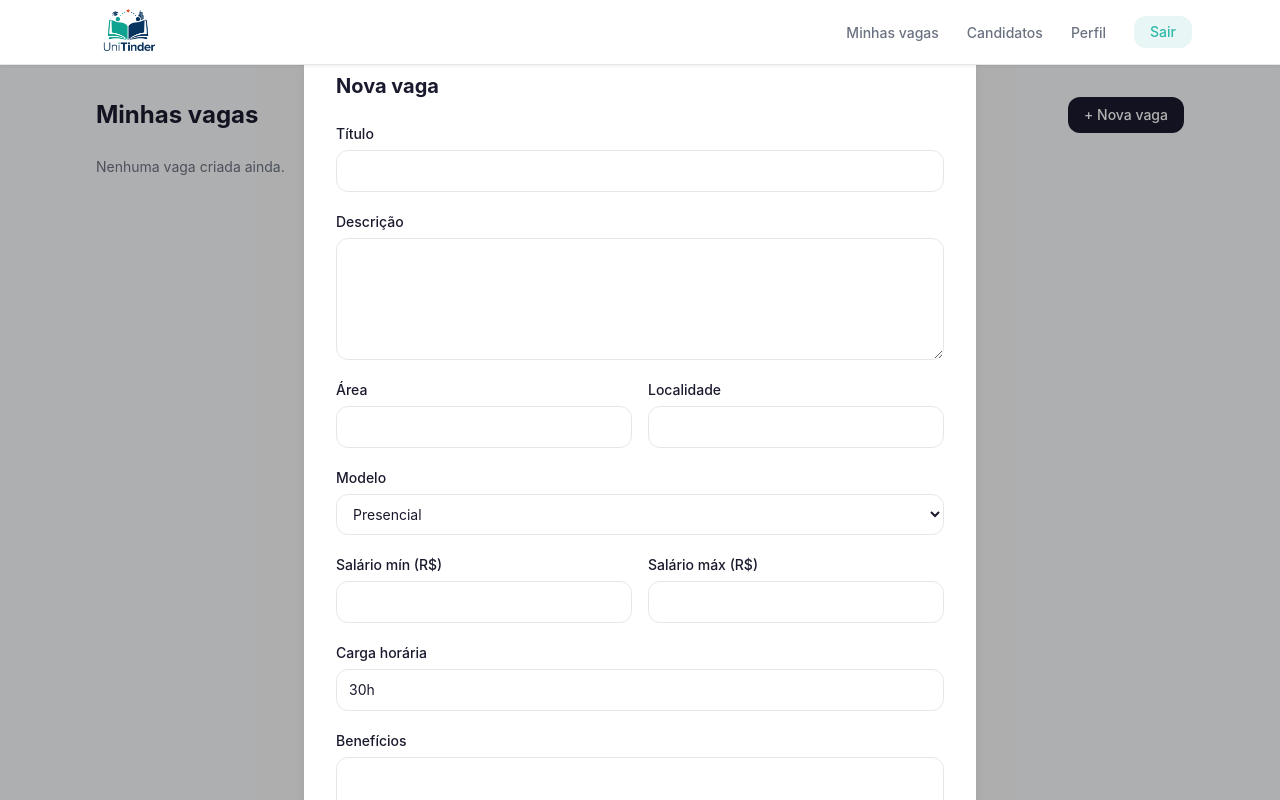
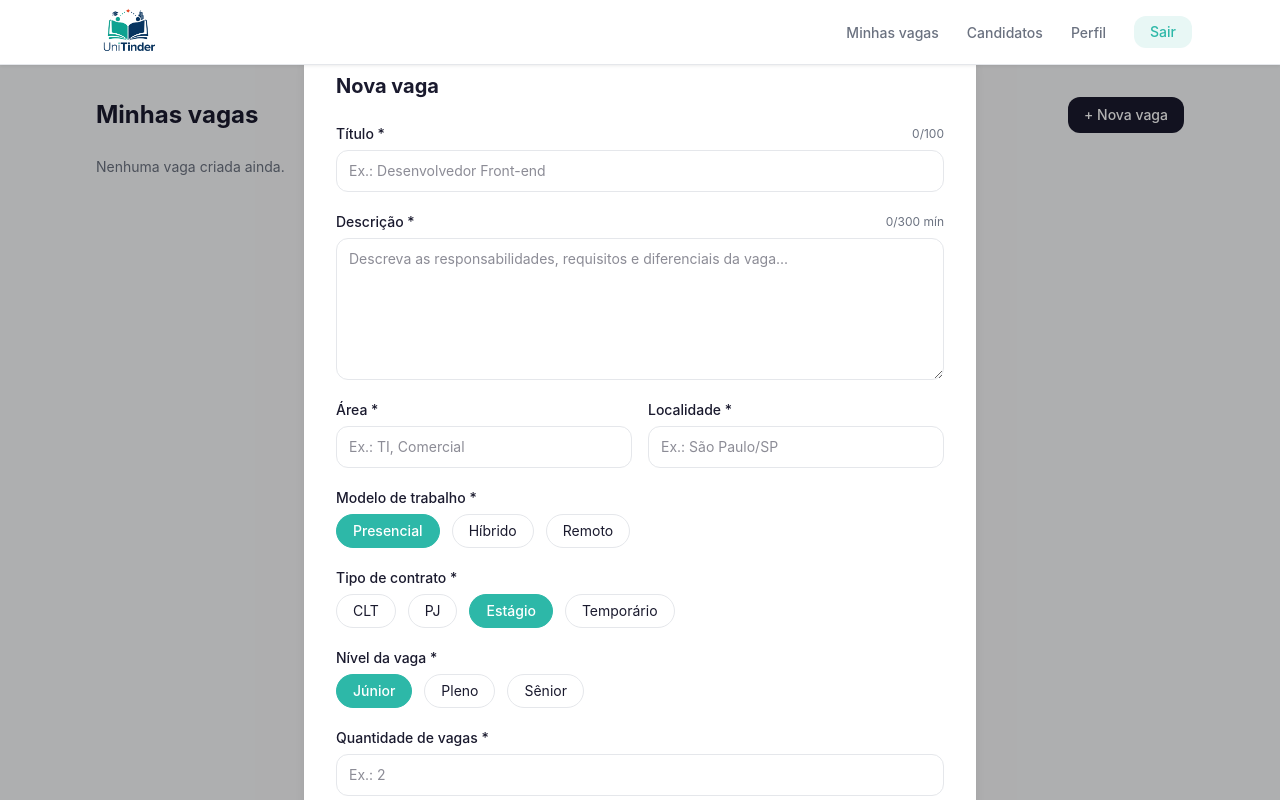
Before and after one commit to ProcessAI/unitinder, a React (Vite) app in the folder apps/web/: page /empresa in a window 1280 px wide. Both pictures are taken after a click on the button "+ Nova vaga". Built offline with nearby package versions, Linux system fonts and the light colour scheme.

Commit message:
mudanças nos campos de criação de vaga

```diff
--- a/apps/web/src/pages/empresa/MinhasVagas/index.tsx
+++ b/apps/web/src/pages/empresa/MinhasVagas/index.tsx
@@ -7,7 +7,10 @@ const SKILLS = [
   'Python', 'React', 'SQL', 'Trabalho em equipe', 'TypeScript', 'UX/UI Design',
 ]
 
-const WORK_MODELS = ['Presencial', 'Remoto', 'Híbrido']
+const WORK_MODELS = ['Presencial', 'Híbrido', 'Remoto']
+const CONTRACT_TYPES = ['CLT', 'PJ', 'Estágio', 'Temporário']
+const LEVELS = ['Júnior', 'Pleno', 'Sênior']
+const EDUCATION_LEVELS = ['Médio', 'Técnico', 'Superior']
 
 interface Vaga {
   id: string
@@ -16,11 +19,22 @@ interface Vaga {
   area: string
   localidade: string
   modelo: string
+  tipoContrato: string
+  nivel: string
   salarioMin: string
   salarioMax: string
+  quantidadeVagas: string
+  prazoCandidatura: string
+  beneficios: string
   cargaHoraria: string
-  beneficios: string
+  horarioTrabalho: string
+  escolaridade: string
+  experienciaMinima: string
+  pcd: string
   habilidades: string[]
+  status: 'Ativa' | 'Inativa'
+  dataPublicacao: string
+  dataAtualizacao: string
   matches: number
 }
 
@@ -30,10 +44,18 @@ interface FormData {
   area: string
   localidade: string
   modelo: string
+  tipoContrato: string
+  nivel: string
   salarioMin: string
   salarioMax: string
+  quantidadeVagas: string
+  prazoCandidatura: string
+  beneficios: string
   cargaHoraria: string
-  beneficios: string
+  horarioTrabalho: string
+  escolaridade: string
+  experienciaMinima: string
+  pcd: string
   habilidades: string[]
 }
 
@@ -43,18 +65,67 @@ const emptyForm: FormData = {
   area: '',
   localidade: '',
   modelo: 'Presencial',
+  tipoContrato: 'Estágio',
+  nivel: 'Júnior',
   salarioMin: '',
   salarioMax: '',
-  cargaHoraria: '30h',
+  quantidadeVagas: '',
+  prazoCandidatura: '',
   beneficios: '',
+  cargaHoraria: '',
+  horarioTrabalho: '',
+  escolaridade: '',
+  experienciaMinima: '',
+  pcd: 'Não',
   habilidades: [],
+}
+
+type FormErrors = Partial<Record<keyof FormData, string>>
+
+function validate(form: FormData): FormErrors {
+  const errors: FormErrors = {}
+
+  if (!form.titulo.trim()) {
+    errors.titulo = 'Obrigatório.'
+  } else if (form.titulo.trim().length < 5) {
+    errors.titulo = 'Mínimo 5 caracteres.'
+  } else if (form.titulo.trim().length > 100) {
+    errors.titulo = 'Máximo 100 caracteres.'
+  }
+
+  if (!form.descricao.trim()) {
+    errors.descricao = 'Obrigatório.'
+  } else if (form.descricao.trim().length < 300) {
+    errors.descricao = `Mínimo 300 caracteres. (${form.descricao.trim().length}/300)`
+  }
+
+  if (!form.area.trim()) errors.area = 'Obrigatório.'
+  if (!form.localidade.trim()) errors.localidade = 'Obrigatório.'
+
+  if (!form.quantidadeVagas || parseInt(form.quantidadeVagas) < 1) {
+    errors.quantidadeVagas = 'Informe um número inteiro maior que 0.'
+  }
+
+  if (form.salarioMin && form.salarioMax) {
+    if (parseFloat(form.salarioMin) > parseFloat(form.salarioMax)) {
+      errors.salarioMin = 'O salário mínimo não pode ser maior que o máximo.'
+    }
+  }
+
+  return errors
 }
 
 export function MinhasVagas() {
   const [vagas, setVagas] = useState<Vaga[]>([])
   const [showModal, setShowModal] = useState(false)
   const [form, setForm] = useState<FormData>(emptyForm)
+  const [errors, setErrors] = useState<FormErrors>({})
   const [alert, setAlert] = useState<{ type: 'success' | 'error'; message: string } | null>(null)
+
+  function set<K extends keyof FormData>(key: K, value: FormData[K]) {
+    setForm(prev => ({ ...prev, [key]: value }))
+    setErrors(prev => ({ ...prev, [key]: undefined }))
+  }
 
   function toggleHabilidade(skill: string) {
     setForm(prev => ({
@@ -66,36 +137,49 @@ export function MinhasVagas() {
   }
 
   function handlePublicar() {
-    if (!form.titulo.trim()) {
-      setAlert({ type: 'error', message: 'O título é obrigatório.' })
+    const errs = validate(form)
+    if (Object.keys(errs).length > 0) {
+      setErrors(errs)
+      setAlert({ type: 'error', message: 'Corrija os erros antes de publicar.' })
+      setTimeout(() => setAlert(null), 4000)
       return
     }
 
+    const now = new Date().toISOString()
     const nova: Vaga = {
       id: crypto.randomUUID(),
-      titulo: form.titulo,
-      descricao: form.descricao,
-      area: form.area,
-      localidade: form.localidade,
-      modelo: form.modelo,
-      salarioMin: form.salarioMin,
-      salarioMax: form.salarioMax,
-      cargaHoraria: form.cargaHoraria,
-      beneficios: form.beneficios,
-      habilidades: form.habilidades,
+      ...form,
+      status: 'Ativa',
+      dataPublicacao: now,
+      dataAtualizacao: now,
       matches: 0,
     }
 
     setVagas(prev => [nova, ...prev])
     setForm(emptyForm)
+    setErrors({})
     setShowModal(false)
     setAlert({ type: 'success', message: 'Vaga publicada!' })
     setTimeout(() => setAlert(null), 4000)
   }
 
   function handleExcluir(id: string) {
-    setVagas(prev => prev.filter(v => v.id !== id))
+    setVagas(prev =>
+      prev.map(v =>
+        v.id === id
+          ? { ...v, status: 'Inativa', dataAtualizacao: new Date().toISOString() }
+          : v
+      )
+    )
   }
+
+  function handleCancelar() {
+    setShowModal(false)
+    setForm(emptyForm)
+    setErrors({})
+  }
+
+  const vagasAtivas = vagas.filter(v => v.status === 'Ativa')
 
   return (
     <div className="relative">
@@ -115,20 +199,28 @@ export function MinhasVagas() {
         </button>
       </div>
 
-      {vagas.length === 0 ? (
+      {vagasAtivas.length === 0 ? (
         <p className="text-[var(--color-text-muted)] text-sm">Nenhuma vaga criada ainda.</p>
       ) : (
         <div className="flex flex-col gap-4">
-          {vagas.map(vaga => (
+          {vagasAtivas.map(vaga => (
             <div key={vaga.id} className="bg-white border border-[var(--color-border)] rounded-xl p-5">
               <div className="flex items-start justify-between">
                 <div className="flex-1">
-                  <h2 className="font-semibold text-[var(--color-text)]">{vaga.titulo}</h2>
+                  <div className="flex items-center gap-2 flex-wrap">
+                    <h2 className="font-semibold text-[var(--color-text)]">{vaga.titulo}</h2>
+                    <span className="text-xs bg-[var(--color-primary-light)] text-[var(--color-primary-dark)] px-2 py-0.5 rounded-full font-medium">
+                      {vaga.status}
+                    </span>
+                  </div>
                   <p className="text-sm text-[var(--color-text-muted)] mt-0.5">
-                    {[vaga.area, vaga.modelo, vaga.cargaHoraria].filter(Boolean).join(' • ')}
+                    {[vaga.area, vaga.modelo, vaga.tipoContrato, vaga.nivel].filter(Boolean).join(' • ')}
                   </p>
+                  {vaga.localidade && (
+                    <p className="text-xs text-[var(--color-text-muted)] mt-0.5">📍 {vaga.localidade}</p>
+                  )}
                   {vaga.descricao && (
-                    <p className="text-sm text-[var(--color-text)] mt-2">{vaga.descricao}</p>
+                    <p className="text-sm text-[var(--color-text)] mt-2 line-clamp-2">{vaga.descricao}</p>
                   )}
                 </div>
                 <button
@@ -156,90 +248,191 @@ export function MinhasVagas() {
             <h2 className="text-xl font-bold text-[var(--color-text)] mb-6">Nova vaga</h2>
 
             <div className="flex flex-col gap-5">
-              <Field label="Título">
+
+              {/* Título */}
+              <Field label="Título *" error={errors.titulo} hint={`${form.titulo.length}/100`}>
                 <input
                   type="text"
+                  maxLength={100}
                   value={form.titulo}
-                  onChange={e => setForm(p => ({ ...p, titulo: e.target.value }))}
+                  onChange={e => set('titulo', e.target.value)}
                   className={inputClass}
+                  placeholder="Ex.: Desenvolvedor Front-end"
                 />
               </Field>
 
-              <Field label="Descrição">
+              {/* Descrição */}
+              <Field label="Descrição *" error={errors.descricao} hint={`${form.descricao.length}/300 mín`}>
                 <textarea
                   value={form.descricao}
-                  onChange={e => setForm(p => ({ ...p, descricao: e.target.value }))}
-                  rows={5}
+                  onChange={e => set('descricao', e.target.value)}
+                  rows={6}
                   className={inputClass}
+                  placeholder="Descreva as responsabilidades, requisitos e diferenciais da vaga..."
                 />
               </Field>
 
+              {/* Área + Localidade */}
               <div className="grid grid-cols-2 gap-4">
-                <Field label="Área">
+                <Field label="Área *" error={errors.area}>
                   <input
                     type="text"
                     value={form.area}
-                    onChange={e => setForm(p => ({ ...p, area: e.target.value }))}
+                    onChange={e => set('area', e.target.value)}
                     className={inputClass}
+                    placeholder="Ex.: TI, Comercial"
                   />
                 </Field>
-                <Field label="Localidade">
+                <Field label="Localidade *" error={errors.localidade}>
                   <input
                     type="text"
                     value={form.localidade}
-                    onChange={e => setForm(p => ({ ...p, localidade: e.target.value }))}
+                    onChange={e => set('localidade', e.target.value)}
                     className={inputClass}
+                    placeholder="Ex.: São Paulo/SP"
                   />
                 </Field>
               </div>
 
-              <Field label="Modelo">
-                <select
-                  value={form.modelo}
-                  onChange={e => setForm(p => ({ ...p, modelo: e.target.value }))}
-                  className={inputClass}
-                >
-                  {WORK_MODELS.map(m => <option key={m}>{m}</option>)}
-                </select>
+              {/* Modelo de trabalho */}
+              <Field label="Modelo de trabalho *">
+                <div className="flex gap-3">
+                  {WORK_MODELS.map(m => (
+                    <RadioPill key={m} label={m} checked={form.modelo === m} onChange={() => set('modelo', m)} />
+                  ))}
+                </div>
               </Field>
 
+              {/* Tipo de contrato */}
+              <Field label="Tipo de contrato *">
+                <div className="flex gap-3 flex-wrap">
+                  {CONTRACT_TYPES.map(t => (
+                    <RadioPill key={t} label={t} checked={form.tipoContrato === t} onChange={() => set('tipoContrato', t)} />
+                  ))}
+                </div>
+              </Field>
+
+              {/* Nível */}
+              <Field label="Nível da vaga *">
+                <div className="flex gap-3">
+                  {LEVELS.map(l => (
+                    <RadioPill key={l} label={l} checked={form.nivel === l} onChange={() => set('nivel', l)} />
+                  ))}
+                </div>
+              </Field>
+
+              {/* Quantidade de vagas */}
+              <Field label="Quantidade de vagas *" error={errors.quantidadeVagas}>
+                <input
+                  type="number"
+                  min={1}
+                  value={form.quantidadeVagas}
+                  onChange={e => set('quantidadeVagas', e.target.value)}
+                  className={inputClass}
+                  placeholder="Ex.: 2"
+                />
+              </Field>
+
+              {/* Faixa salarial */}
               <div className="grid grid-cols-2 gap-4">
-                <Field label="Salário mín (R$)">
+                <Field label="Salário mín (R$)" error={errors.salarioMin}>
                   <input
                     type="number"
+                    min={0}
                     value={form.salarioMin}
-                    onChange={e => setForm(p => ({ ...p, salarioMin: e.target.value }))}
+                    onChange={e => set('salarioMin', e.target.value)}
                     className={inputClass}
+                    placeholder="Opcional"
                   />
                 </Field>
                 <Field label="Salário máx (R$)">
                   <input
                     type="number"
+                    min={0}
                     value={form.salarioMax}
-                    onChange={e => setForm(p => ({ ...p, salarioMax: e.target.value }))}
+                    onChange={e => set('salarioMax', e.target.value)}
                     className={inputClass}
+                    placeholder="Opcional"
                   />
                 </Field>
               </div>
 
-              <Field label="Carga horária">
+              {/* Prazo da candidatura */}
+              <Field label="Prazo da candidatura">
                 <input
-                  type="text"
-                  value={form.cargaHoraria}
-                  onChange={e => setForm(p => ({ ...p, cargaHoraria: e.target.value }))}
+                  type="date"
+                  value={form.prazoCandidatura}
+                  onChange={e => set('prazoCandidatura', e.target.value)}
                   className={inputClass}
                 />
               </Field>
 
+              {/* Benefícios */}
               <Field label="Benefícios">
                 <textarea
                   value={form.beneficios}
-                  onChange={e => setForm(p => ({ ...p, beneficios: e.target.value }))}
-                  rows={4}
+                  onChange={e => set('beneficios', e.target.value)}
+                  rows={3}
                   className={inputClass}
+                  placeholder="Ex.: VR, VA, plano de saúde..."
                 />
               </Field>
 
+              {/* Carga horária + Horário */}
+              <div className="grid grid-cols-2 gap-4">
+                <Field label="Carga horária semanal">
+                  <input
+                    type="text"
+                    value={form.cargaHoraria}
+                    onChange={e => set('cargaHoraria', e.target.value)}
+                    className={inputClass}
+                    placeholder="Ex.: 40h"
+                  />
+                </Field>
+                <Field label="Horário de trabalho">
+                  <input
+                    type="text"
+                    value={form.horarioTrabalho}
+                    onChange={e => set('horarioTrabalho', e.target.value)}
+                    className={inputClass}
+                    placeholder="Ex.: seg-sex, 9h às 18h"
+                  />
+                </Field>
+              </div>
+
+              {/* Escolaridade + Experiência */}
+              <div className="grid grid-cols-2 gap-4">
+                <Field label="Escolaridade mínima">
+                  <select
+                    value={form.escolaridade}
+                    onChange={e => set('escolaridade', e.target.value)}
+                    className={inputClass}
+                  >
+                    <option value="">Selecione</option>
+                    {EDUCATION_LEVELS.map(e => <option key={e}>{e}</option>)}
+                  </select>
+                </Field>
+                <Field label="Experiência mínima">
+                  <input
+                    type="text"
+                    value={form.experienciaMinima}
+                    onChange={e => set('experienciaMinima', e.target.value)}
+                    className={inputClass}
+                    placeholder="Ex.: 1 ano"
+                  />
+                </Field>
+              </div>
+
+              {/* PCD */}
+              <Field label="PCD *">
+                <div className="flex gap-3">
+                  {['Sim', 'Não'].map(op => (
+                    <RadioPill key={op} label={op} checked={form.pcd === op} onChange={() => set('pcd', op)} />
+                  ))}
+                </div>
+              </Field>
+
+              {/* Habilidades */}
               <div>
                 <p className="text-sm font-medium text-[var(--color-text)] mb-3">Habilidades</p>
                 <div className="flex flex-wrap gap-2">
@@ -267,7 +460,7 @@ export function MinhasVagas() {
 
             <div className="flex justify-end gap-3 mt-8">
               <button
-                onClick={() => { setShowModal(false); setForm(emptyForm) }}
+                onClick={handleCancelar}
                 className="px-5 py-2 rounded-lg text-sm font-medium text-[var(--color-text)] border border-[var(--color-border)] hover:bg-gray-50 transition-colors"
               >
                 Cancelar
@@ -288,11 +481,41 @@ export function MinhasVagas() {
 
 const inputClass = 'w-full border border-[var(--color-border)] rounded-lg px-3 py-2.5 text-sm text-[var(--color-text)] bg-white focus:outline-none focus:border-[var(--color-primary)] transition-colors'
 
-function Field({ label, children }: { label: string; children: React.ReactNode }) {
+function Field({
+  label,
+  error,
+  hint,
+  children,
+}: {
+  label: string
+  error?: string
+  hint?: string
+  children: React.ReactNode
+}) {
   return (
     <div className="flex flex-col gap-1.5">
-      <label className="text-sm font-medium text-[var(--color-text)]">{label}</label>
+      <div className="flex items-center justify-between">
+        <label className="text-sm font-medium text-[var(--color-text)]">{label}</label>
+        {hint && <span className="text-xs text-[var(--color-text-muted)]">{hint}</span>}
+      </div>
       {children}
+      {error && <p className="text-xs text-[var(--color-error)]">{error}</p>}
     </div>
   )
 }
+
+function RadioPill({ label, checked, onChange }: { label: string; checked: boolean; onChange: () => void }) {
+  return (
+    <button
+      type="button"
+      onClick={onChange}
+      className={`px-4 py-1.5 rounded-full text-sm border transition-colors ${
+        checked
+          ? 'bg-[var(--color-primary)] border-[var(--color-primary)] text-white font-medium'
+          : 'bg-white border-[var(--color-border)] text-[var(--color-text)] hover:border-[var(--color-primary)]'
+      }`}
+    >
+      {label}
+    </button>
+  )
+}
```
